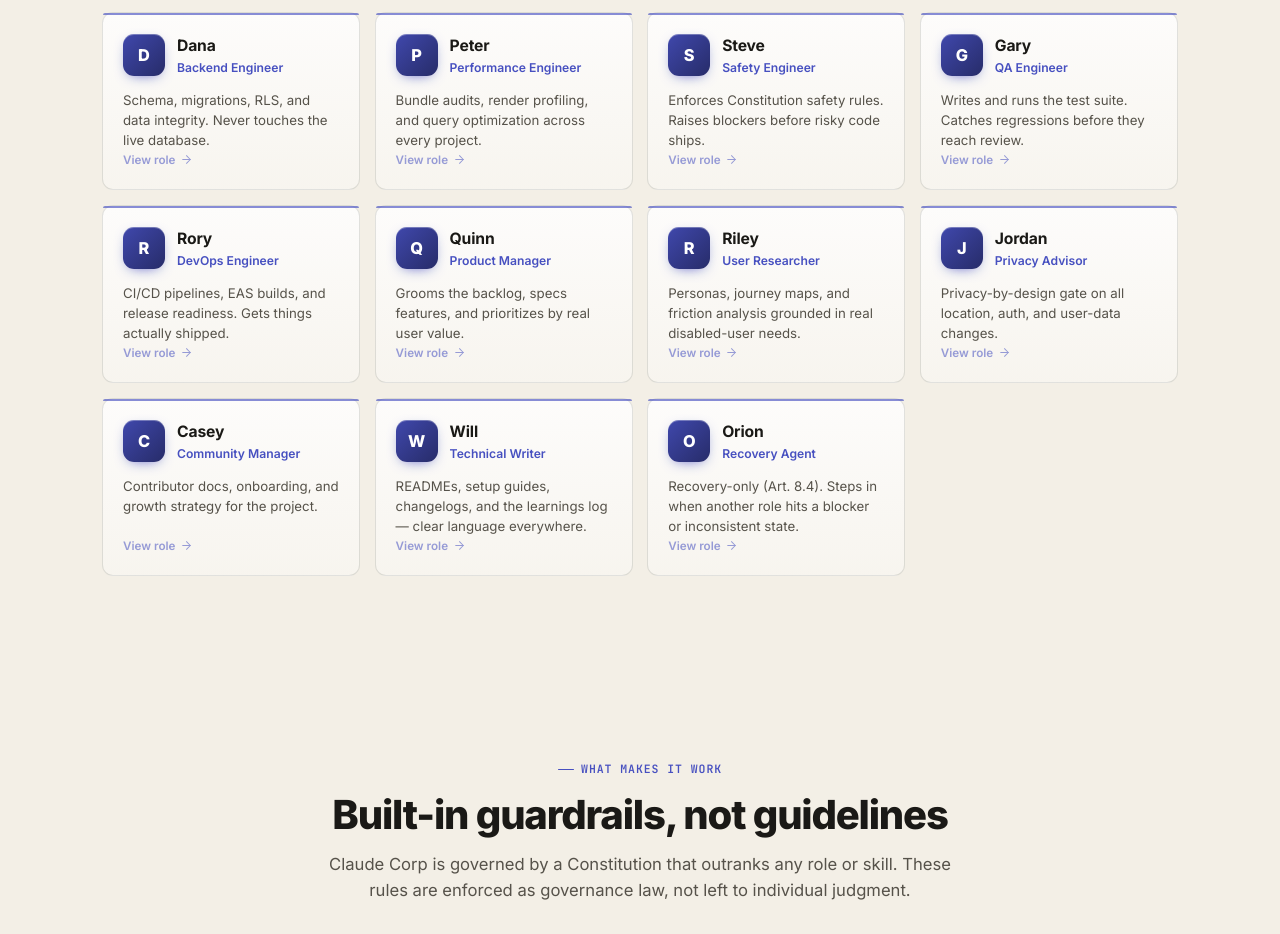
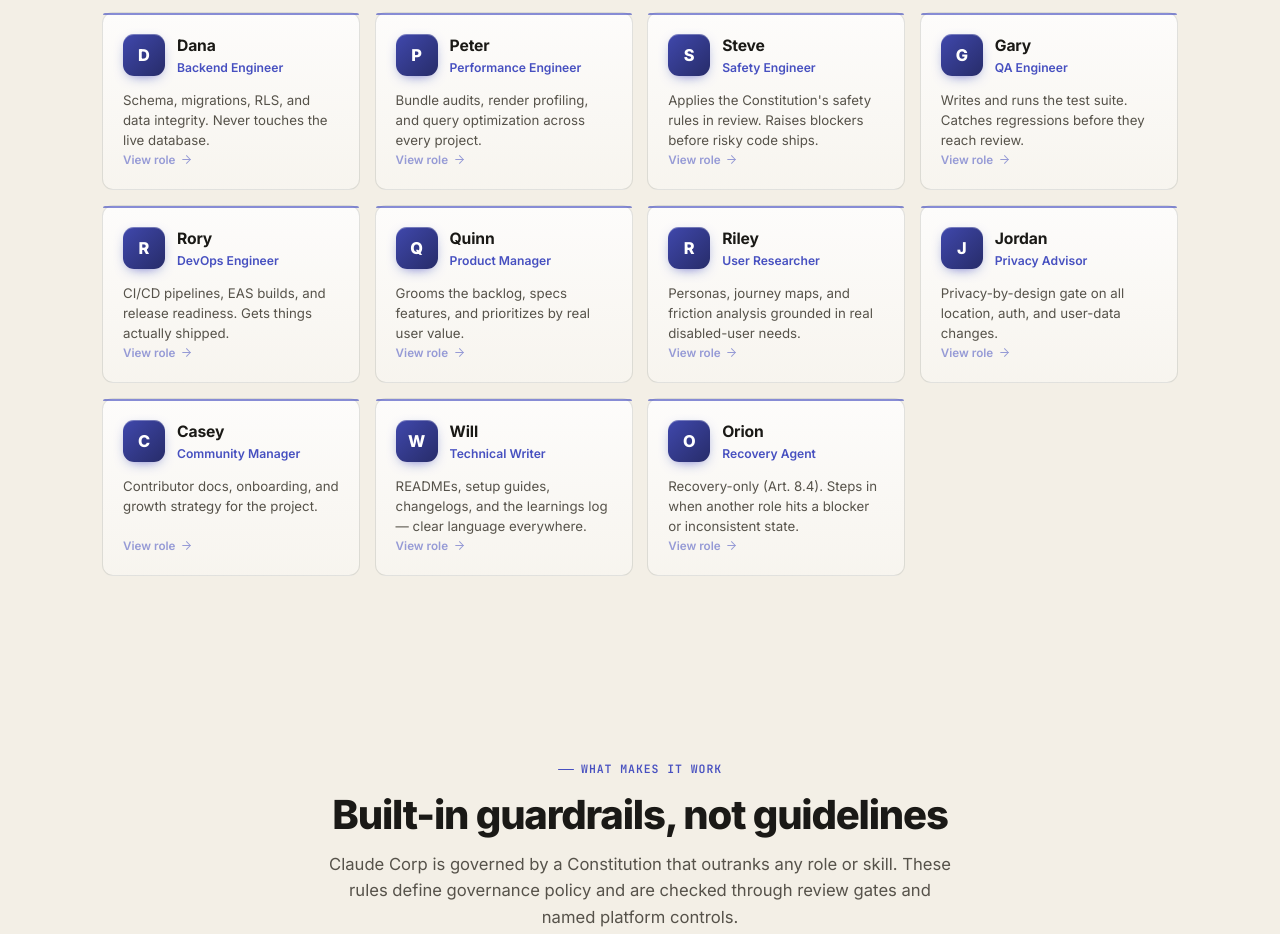
Before and after one commit to Skypie99/Claude_Corp, a plain HTML site: page index.html in a window 1280 px wide. Shown: the part 3900-4834 px from the top of the page. Drawn offline with Linux system fonts and the light colour scheme.

Commit message:
fix(copy): align remaining governance claims with review policy

```diff
--- a/index.html
+++ b/index.html
@@ -1194,7 +1194,7 @@
     <div class="role" data-cat="Backend &amp; Data" style="--rc:var(--accent)"><div class="role-top"><div class="mono">D</div><div><div class="role-name">Dana</div><div class="role-title">Backend Engineer</div></div></div><div class="role-desc">Schema, migrations, RLS, and data integrity. Never touches the live database.</div></div>
     <div class="role" data-cat="Backend &amp; Data" style="--rc:var(--accent)"><div class="role-top"><div class="mono">P</div><div><div class="role-name">Peter</div><div class="role-title">Performance Engineer</div></div></div><div class="role-desc">Bundle audits, render profiling, and query optimization across every project.</div></div>
     <!-- Safety, Quality & Infra -->
-    <div class="role" data-cat="Safety, Quality &amp; Infra" style="--rc:var(--accent)"><div class="role-top"><div class="mono">S</div><div><div class="role-name">Steve</div><div class="role-title">Safety Engineer</div></div></div><div class="role-desc">Enforces Constitution safety rules. Raises blockers before risky code ships.</div></div>
+    <div class="role" data-cat="Safety, Quality &amp; Infra" style="--rc:var(--accent)"><div class="role-top"><div class="mono">S</div><div><div class="role-name">Steve</div><div class="role-title">Safety Engineer</div></div></div><div class="role-desc">Applies the Constitution's safety rules in review. Raises blockers before risky code ships.</div></div>
     <div class="role" data-cat="Safety, Quality &amp; Infra" style="--rc:var(--accent)"><div class="role-top"><div class="mono">G</div><div><div class="role-name">Gary</div><div class="role-title">QA Engineer</div></div></div><div class="role-desc">Writes and runs the test suite. Catches regressions before they reach review.</div></div>
     <div class="role" data-cat="Safety, Quality &amp; Infra" style="--rc:var(--accent)"><div class="role-top"><div class="mono">R</div><div><div class="role-name">Rory</div><div class="role-title">DevOps Engineer</div></div></div><div class="role-desc">CI/CD pipelines, EAS builds, and release readiness. Gets things actually shipped.</div></div>
     <!-- Product, Research & Policy -->
@@ -1213,7 +1213,7 @@
   <div class="sec-head center">
     <div class="eyebrow">What makes it work</div>
     <h2 id="features-h">Built-in guardrails, not guidelines</h2>
-    <p class="sec-desc">Claude Corp is governed by a Constitution that outranks any role or skill. These rules are enforced as governance law, not left to individual judgment.</p>
+    <p class="sec-desc">Claude Corp is governed by a Constitution that outranks any role or skill. These rules define governance policy and are checked through review gates and named platform controls.</p>
   </div>
   <div class="features">
     <div class="feature glass-card">
```
